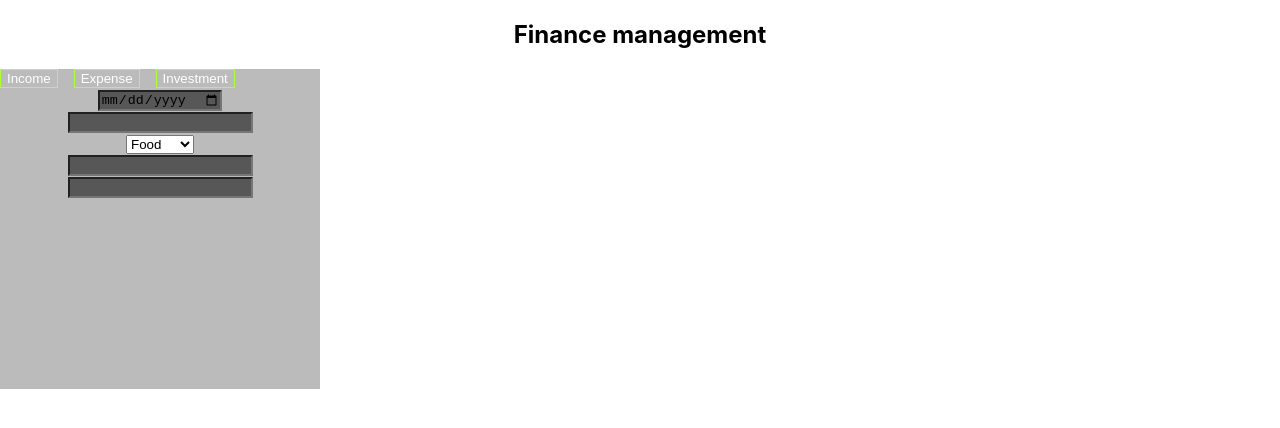
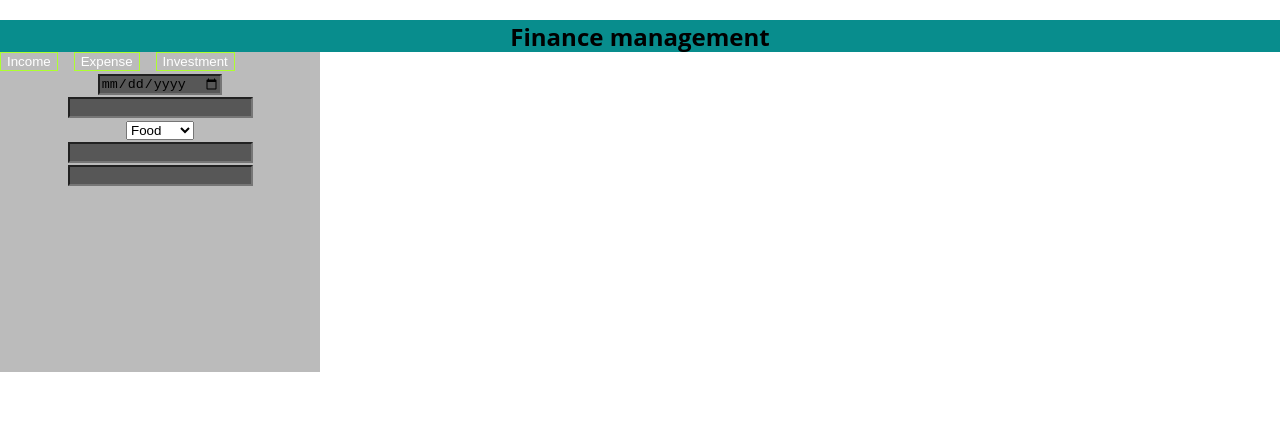
Before and after one commit to KishoreMl/Finance-Management, a React (Create React App) app in the folder finance-management/: page / in a window 1280 px wide. Shown: the top 428 px of the page. Built offline with nearby package versions, Linux system fonts and the light colour scheme.

Commit message:
Initial Component defining

```diff
--- a/finance-management/src/components/Header/header.scss
+++ b/finance-management/src/components/Header/header.scss
@@ -0,0 +1,8 @@
+@import "../vars.scss";
+
+.header{
+    height:2rem;
+    background-color: rgb(8, 141, 141);
+    margin: 0;
+    padding: 0;
+}
--- a/finance-management/src/components/Header/header.tsx
+++ b/finance-management/src/components/Header/header.tsx
@@ -1,10 +1,11 @@
 import React, { Component } from 'react';
+import './header.scss'
 
 export class Header extends Component{
 
     render() {
         return (
-            <div>
+            <div className='header'>
                 <h2>Finance management</h2>
             </div>
         )
--- a/finance-management/src/components/InputModal/input-modal.scss
+++ b/finance-management/src/components/InputModal/input-modal.scss
@@ -1,4 +1,4 @@
-@import "./vars.scss";
+@import "../vars.scss";
 
 .input-modal{
     position: absolute;
--- a/finance-management/src/components/InputModal/vars.scss
+++ /dev/null
@@ -1,5 +0,0 @@
-$header-background:#001C30;
-$background:#BBBBBB;
-$primary-green:#38E54D;
-$primary-red:#CD1818;
-$secondary-red:#FC2947;
--- /dev/null
+++ b/finance-management/src/components/ViewsNavBar/view-navbar.scss
@@ -0,0 +1,4 @@
+.view-navbar{
+    display:flex;
+    align-content: space-around;
+}
--- /dev/null
+++ b/finance-management/src/components/vars.scss
@@ -0,0 +1,5 @@
+$header-background: #001C30;
+$background: #BBBBBB;
+$primary-green: #38E54D;
+$primary-red: #CD1818;
+$secondary-red: #FC2947;
--- a/finance-management/src/index.css
+++ b/finance-management/src/index.css
@@ -1,8 +1,6 @@
 body {
   margin: 0;
-  font-family: -apple-system, BlinkMacSystemFont, 'Segoe UI', 'Roboto', 'Oxygen',
-    'Ubuntu', 'Cantarell', 'Fira Sans', 'Droid Sans', 'Helvetica Neue',
-    sans-serif;
+  font-family:'Open Sans', sans-serif;
   -webkit-font-smoothing: antialiased;
   -moz-osx-font-smoothing: grayscale;
 }
```
Also changed, not shown: finance-management/src/components/ViewsNavBar/ViewsNavBar.tsx (added, +16 -0 lines).
